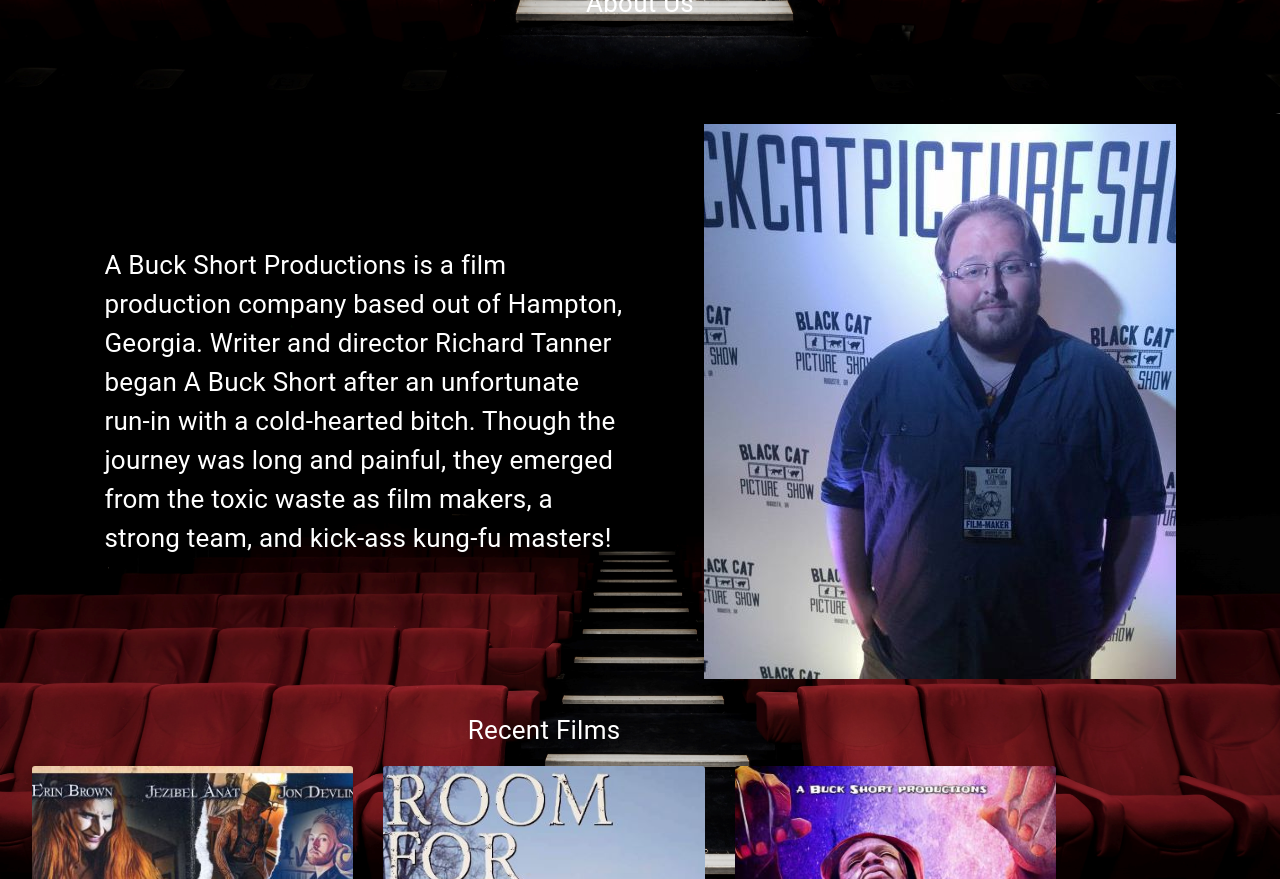
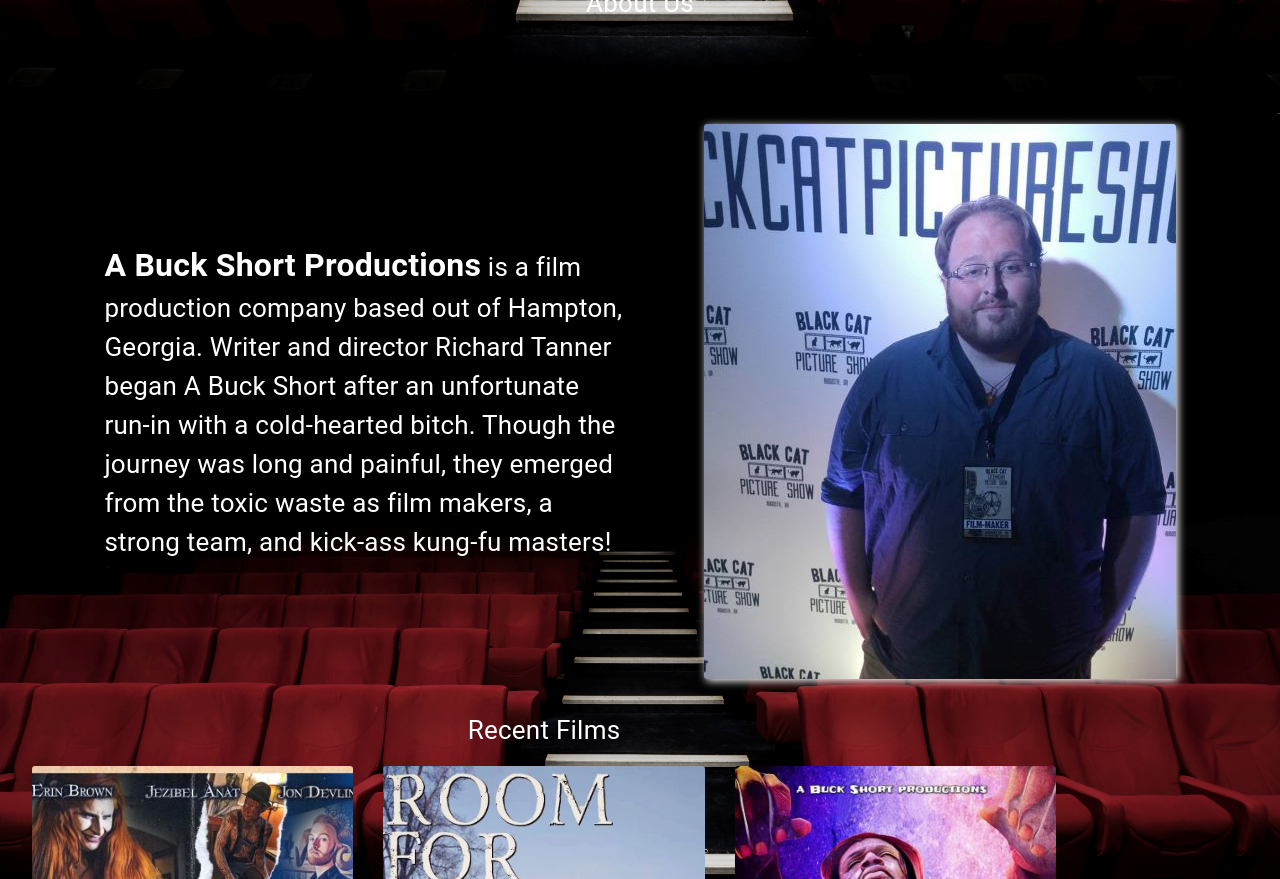
Before and after one commit to RMcwey/buckShort, a React (Create React App) app in the folder client/: page / in a window 1280 px wide. Shown: the part 740-1619 px from the top of the page. Built offline with nearby package versions, Linux system fonts and the light colour scheme.

Commit message:
work in progress

```diff
--- a/client/src/pages/Home.js
+++ b/client/src/pages/Home.js
@@ -149,13 +149,20 @@ export default function Home() {
               fontSize: 26,
             }}
           >
-            A Buck Short Productions is a film production company based out of
-            Hampton, Georgia. Writer and director Richard Tanner began A Buck
-            Short after an unfortunate run-in with a cold-hearted bitch. Though
-            the journey was long and painful, they emerged from the toxic waste
-            as film makers, a strong team, and kick-ass kung-fu masters!
+            <span style={{ fontSize: 32, fontWeight: "bolder" }}>
+              A Buck Short Productions
+            </span>{" "}
+            is a film production company based out of Hampton, Georgia. Writer
+            and director Richard Tanner began A Buck Short after an unfortunate
+            run-in with a cold-hearted bitch. Though the journey was long and
+            painful, they emerged from the toxic waste as film makers, a strong
+            team, and kick-ass kung-fu masters!
           </Typography>
-          <img src={richard} />
+          <img
+            src={richard}
+            style={{ borderRadius: "3px", boxShadow: "2px 2px 8px #FFF" }}
+            alt="Richard Tanner at The Black Cat Picture Show"
+          />
         </Box>
         <MuiImageList />
       </Box>
```
